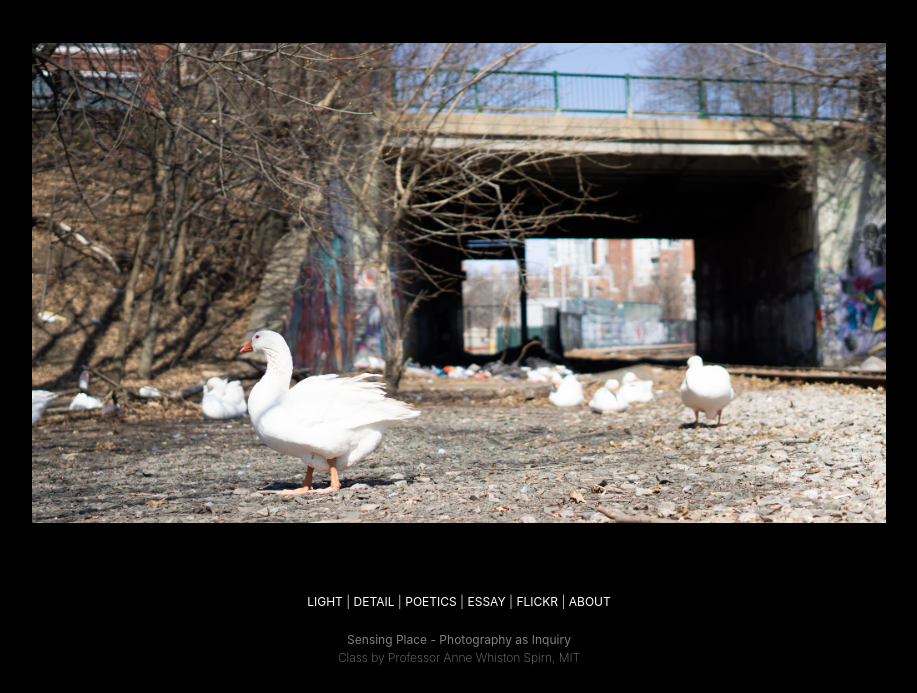
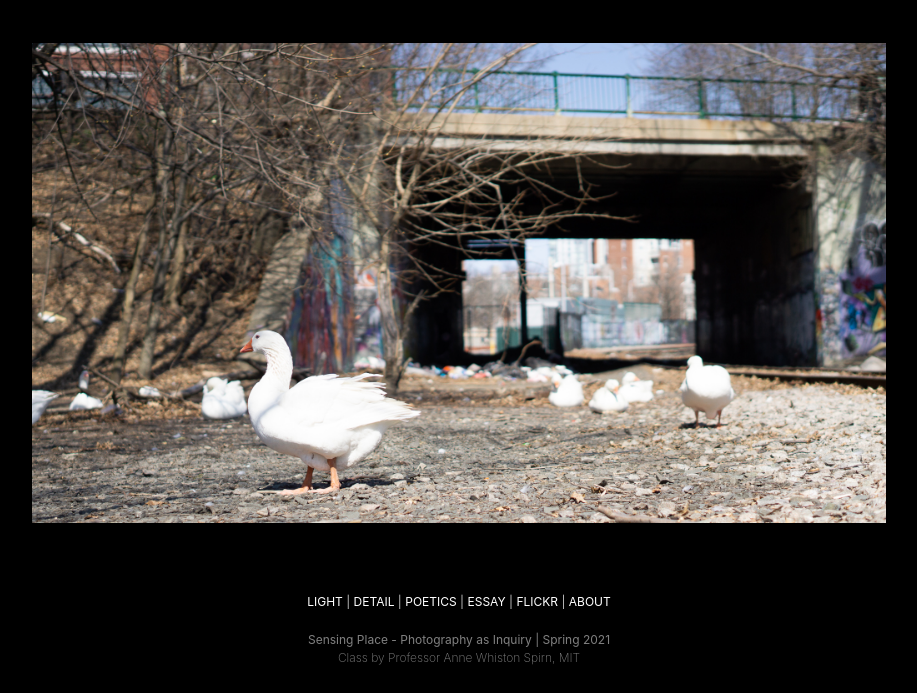
Before and after one commit to geunhee-mit/Dear-Charlie, a plain HTML site: page index.html in a window 1280 px wide. Shown: the part 107-800 px from the top of the page, without its empty margins (181-1098 px from the left). Drawn offline with nearby package versions, Linux system fonts and the light colour scheme.

Commit message:
Spring 2021

```diff
--- a/index.html
+++ b/index.html
@@ -21,7 +21,7 @@
 	<div class="footer">
 		<a href='light.html'>LIGHT</a> | <a href='detail.html'>DETAIL</a> | <a href='poetics.html'>POETICS</a> | <a href='#'>ESSAY</a> |  <a href='https://www.flickr.com/photos/192008371@N03/albums'>FLICKR</a>  |  <a href='#'>ABOUT</a>
 		<!-- | <a href="javascript:alert('this will link to your wordpress entries!')">JOURNAL</a> -->
-		<p class='classInfo' ><a style="font-weight:normal;color:gray" href="http://web.mit.edu/landphoto">Sensing Place - Photography as Inquiry</a><br>
+		<p class='classInfo' ><a style="font-weight:normal;color:gray" href="http://web.mit.edu/landphoto">Sensing Place - Photography as Inquiry | Spring 2021</a><br>
 			Class by Professor Anne Whiston Spirn, MIT</p>
 		</div>
 		<!-- partial -->
```
